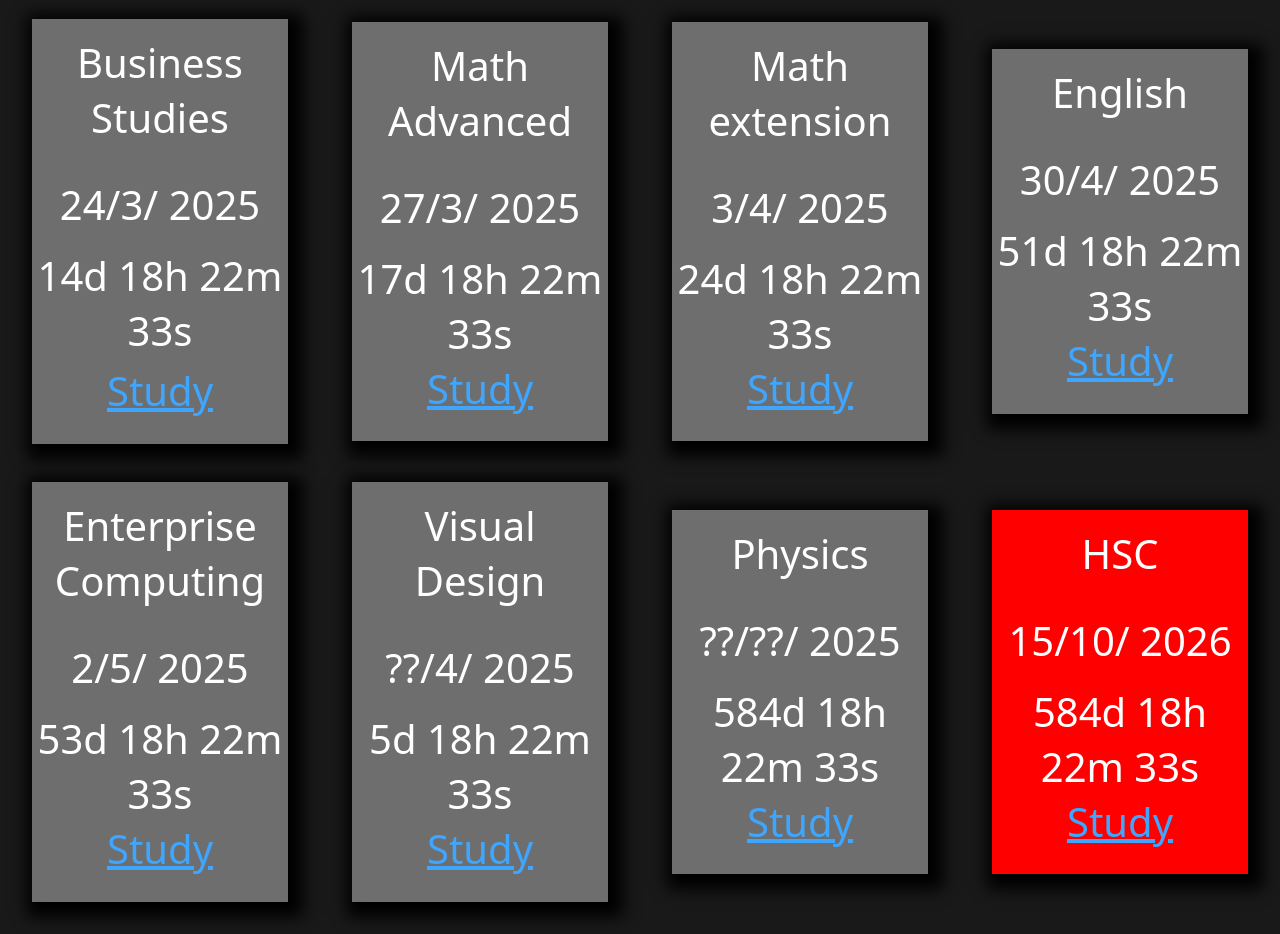
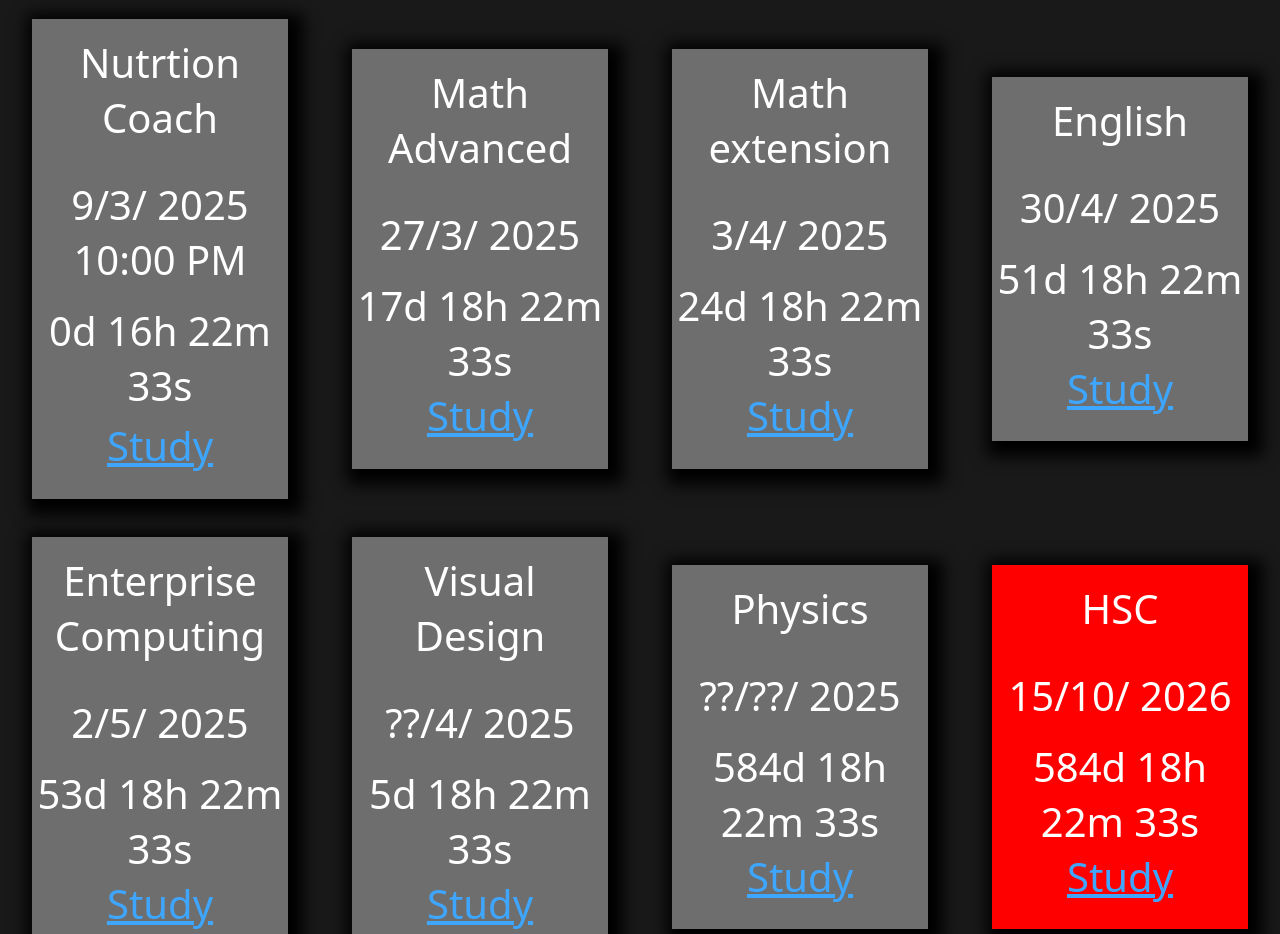
Before and after one commit to Hoang-Son1/examtimer1, a plain HTML site: page index.html in a window 1280 px wide. Shown: the top 934 px of the page. Drawn offline with Linux system fonts and the light colour scheme; a web font is replaced by a local one.

Commit message:
Update index.html

```diff
--- a/index.html
+++ b/index.html
@@ -187,8 +187,8 @@
 
     <div class="part1">
         <div class="timer">
-            <div class="subject"><p>Business Studies</p></div>
-            <div class="date"><p>24/3/ 2025</p></div>
+            <div class="subject"><p>Nutrtion Coach</p></div>
+            <div class="date"><p>9/3/ 2025 10:00 PM</p></div>
             <div class="time" id="timer1" style="margin-bottom: 2%;"></div>
             <div class="study"><a href="https://drive.google.com/drive/folders/1_ng8wTWIdAME_Skf4_A_q5xea9lfM42F">Study</a></div>
         </div>
@@ -280,7 +280,7 @@
 
         // Function to start both timers
         function startTimers() {
-            let date1 = new Date('March 24, 2025 00:00:00');  // BST
+            let date1 = new Date('March 9, 2025 22:0:00');  // BST
             let date2 = new Date('March 27, 2025 00:00:00');  // MTH ADV
             let date3 = new Date('April 3, 2025 00:00:00');  // MTH EXT
             let date4 = new Date('April 30, 2025 00:00:00');  // ENG
```
